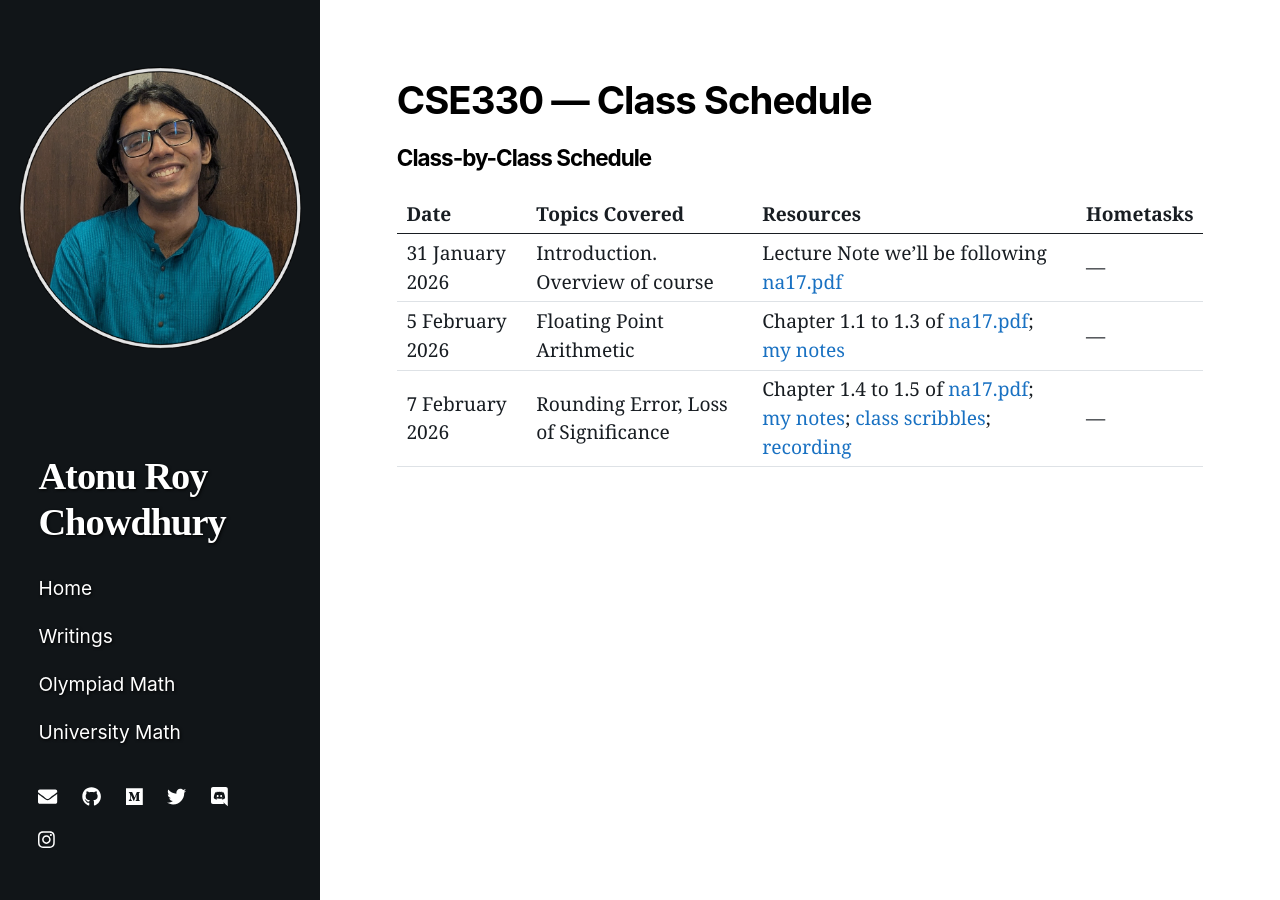
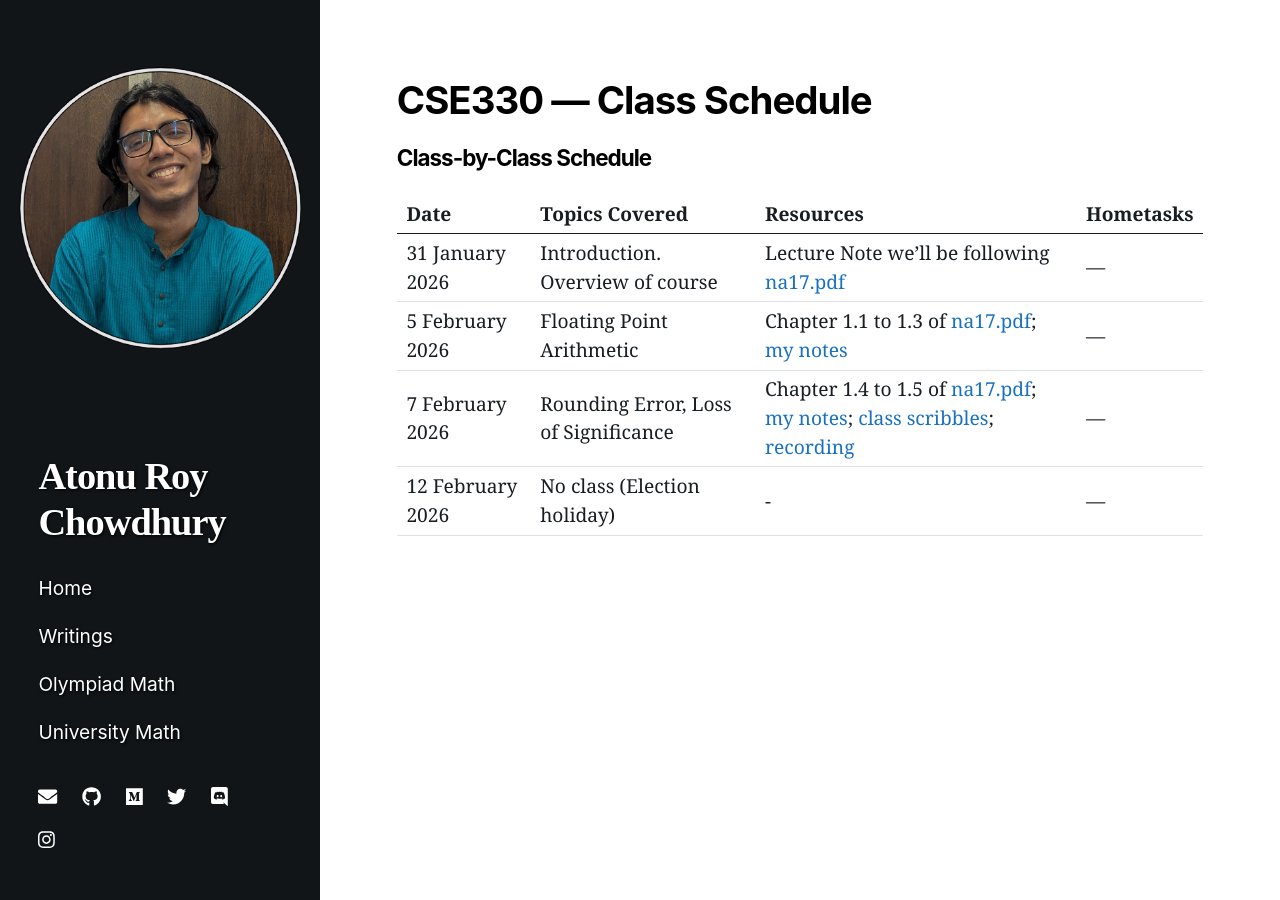
Before and after one commit to atonurc/atonurc.github.io, a Jekyll site: the page built from teaching/bracu/cse330/spring26/plan.markdown, in a window 1280 px wide. Built offline with Jekyll 4.4.1, drawn with Linux system fonts in a browser that asks for light colours; nearby versions of some CDN libraries.

Commit message:
12 feb no class notice

```diff
--- a/teaching/bracu/cse330/spring26/plan.markdown
+++ b/teaching/bracu/cse330/spring26/plan.markdown
@@ -14,3 +14,4 @@ title: CSE330 — Class Schedule
 | 31 January 2026  | Introduction. Overview of course | Lecture Note we'll be following [na17.pdf](https://www.maths.dur.ac.uk/users/anthony.yeates/NOTES/na17.pdf) | —                            |
 | 5 February 2026  | Floating Point Arithmetic | Chapter 1.1 to 1.3 of [na17.pdf](https://www.maths.dur.ac.uk/users/anthony.yeates/NOTES/na17.pdf); [my notes](https://atonurc.github.io/teaching/bracu/cse330/spring26/floating_point.pdf) | —                            |
 | 7 February 2026  | Rounding Error, Loss of Significance | Chapter 1.4 to 1.5 of [na17.pdf](https://www.maths.dur.ac.uk/users/anthony.yeates/NOTES/na17.pdf); [my notes](https://atonurc.github.io/teaching/bracu/cse330/spring26/floating_point.pdf); [class scribbles](https://atonurc.github.io/teaching/bracu/cse330/spring26/7_feb_scribbles.pdf); [recording](https://youtu.be/DmZtE8l_KkQ) | —                            |
+| 12 February 2026  | No class (Election holiday) | - | —                            |
```
